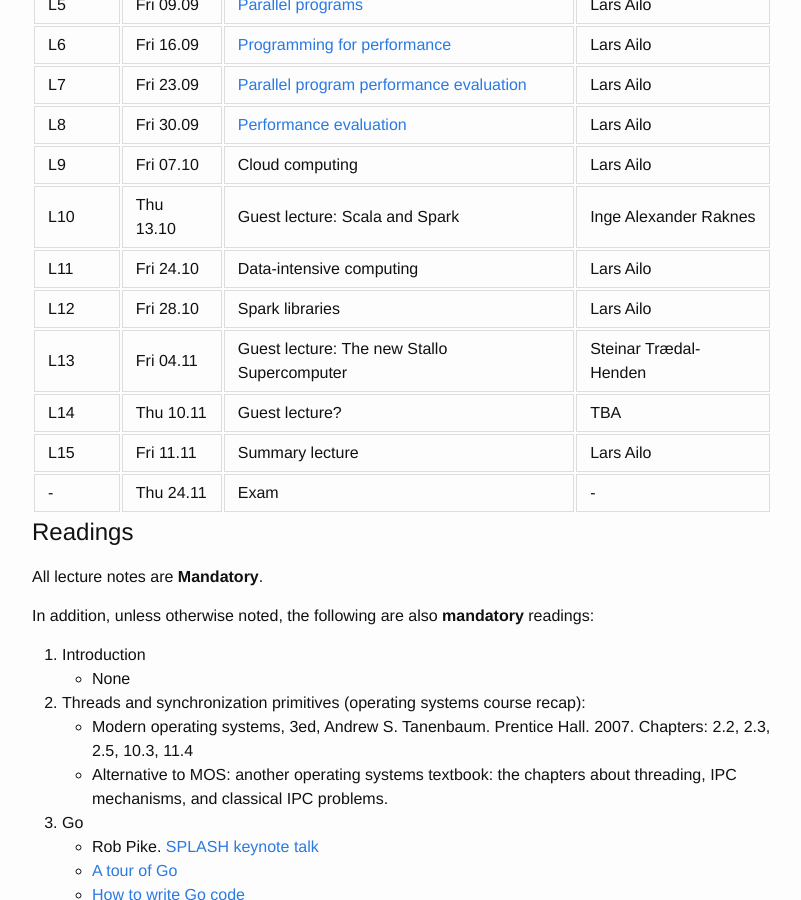
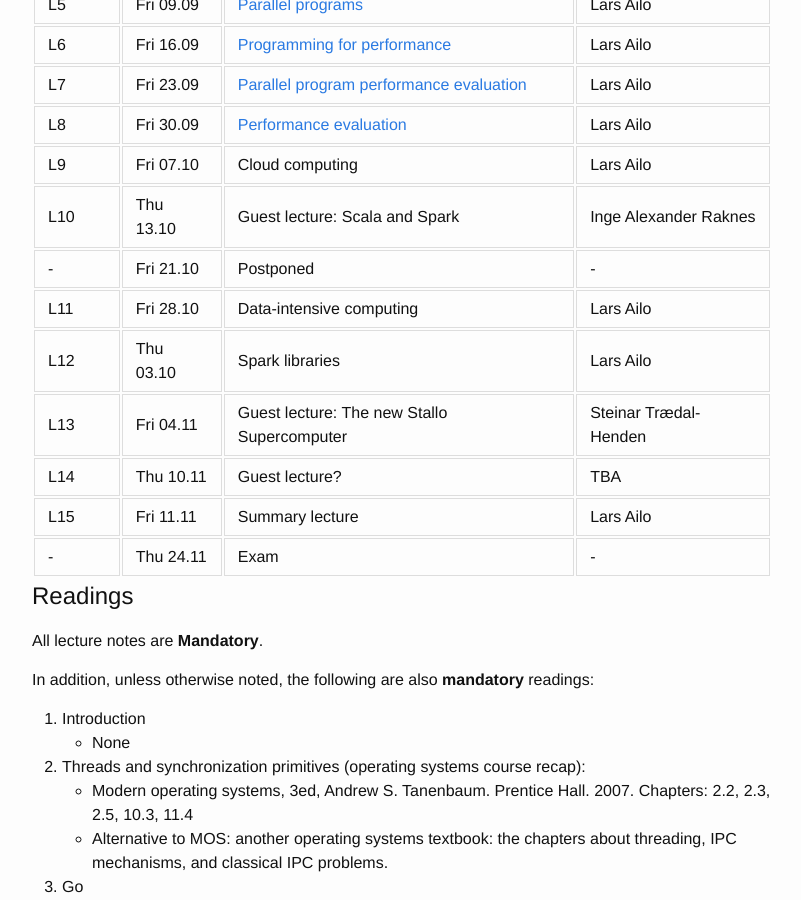
Before and after one commit to uit-inf-2202-f16/uit-inf-2202-f16.github.io, a Jekyll site: the page built from index.md, in a window 1280 px wide and 900 px high, scrolled down 959 px. Shown: the whole window, without its empty margins (238-1039 px from the left). Built offline with Jekyll 4.4.1, drawn with Linux system fonts in a browser that asks for light colours.

Commit message:
Updated lecture plan

```diff
--- a/index.md
+++ b/index.md
@@ -38,8 +38,9 @@ We have the following rooms and hours:
 | L8  | Fri 30.09 | [Performance evaluation](lectures/08-performance-evaluation.pptx) | Lars Ailo |
 | L9  | Fri 07.10 | Cloud computing | Lars Ailo |
 | L10 | Thu 13.10 | Guest lecture: Scala and Spark | Inge Alexander Raknes |
-| L11 | Fri 24.10 | Data-intensive computing | Lars Ailo |
-| L12 | Fri 28.10 | Spark libraries | Lars Ailo |
+| -   | Fri 21.10 | Postponed | - |
+| L11 | Fri 28.10 | Data-intensive computing | Lars Ailo |
+| L12 | Thu 03.10 | Spark libraries | Lars Ailo |
 | L13 | Fri 04.11 | Guest lecture: The new Stallo Supercomputer | Steinar Trædal-Henden |
 | L14 | Thu 10.11 | Guest lecture? | TBA  |
 | L15 | Fri 11.11 | Summary lecture | Lars Ailo |
```
